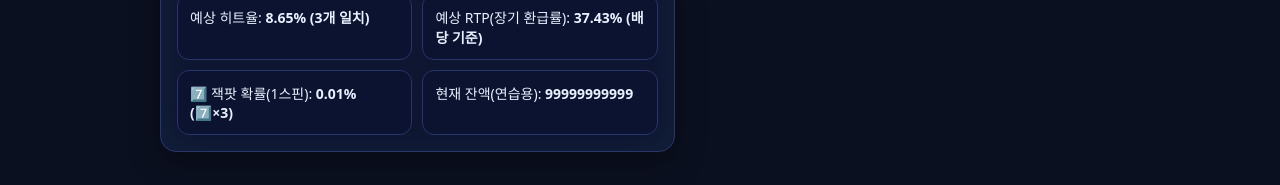
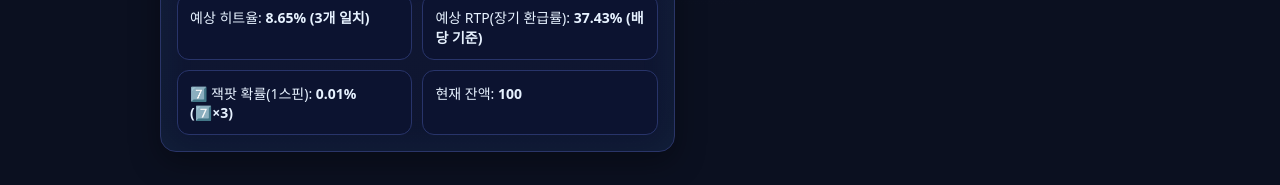
Before and after one commit to 157sol/forenscience_slotmachine, a plain HTML site: page index.html in a window 1280 px wide. Shown: the part 513-698 px from the top of the page. Drawn offline with Linux system fonts and the light colour scheme.

Commit message:
index.html

```diff
--- a/index.html
+++ b/index.html
@@ -69,7 +69,7 @@
         <div class="stat">예상 히트율: <b id="hitRate">–</b></div>
         <div class="stat">예상 RTP(장기 환급률): <b id="rtp">–</b></div>
         <div class="stat">7️⃣ 잭팟 확률(1스핀): <b id="jackpotP">–</b></div>
-        <div class="stat">현재 잔액(연습용): <b id="balance">99999999999</b></div>
+        <div class="stat">현재 잔액: <b id="balance">100</b></div>
       </div>
     </section>
 
```
